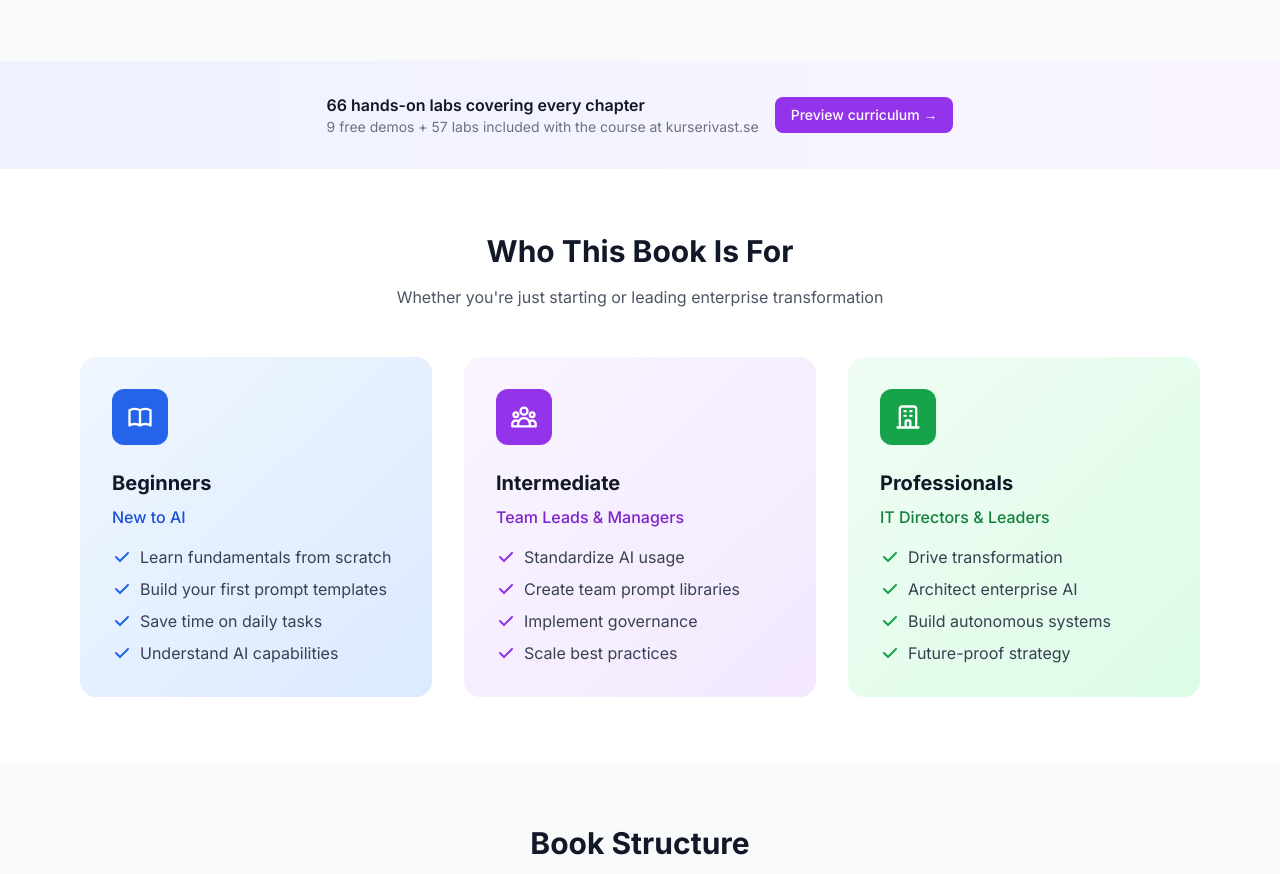
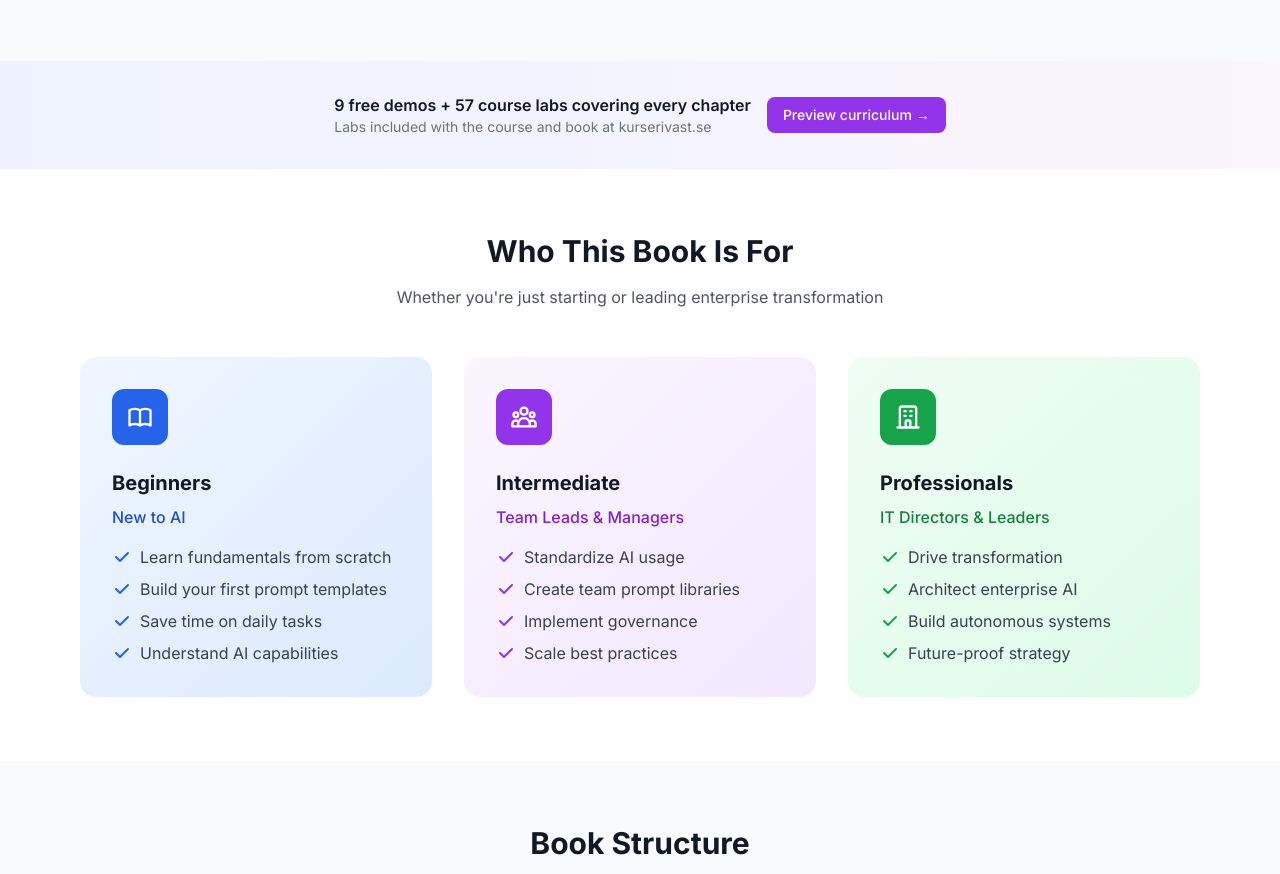
Before and after one commit to fbratten/From-Blueprint-to-Application, a plain HTML site: page index.html in a window 1280 px wide. Shown: the part 2163-3037 px from the top of the page. Drawn offline with nearby package versions, Linux system fonts and the light colour scheme.

Commit message:
fix: update main page teaser text (demos + course labs)

```diff
--- a/index.html
+++ b/index.html
@@ -224,8 +224,8 @@
         <div class="max-w-6xl mx-auto px-4 text-center">
             <a href="labs/" class="inline-flex items-center gap-4 group">
                 <div class="text-left">
-                    <p class="font-semibold text-gray-900 group-hover:text-purple-700 transition">66 hands-on labs covering every chapter</p>
-                    <p class="text-sm text-gray-500">9 free demos + 57 labs included with the course at kurserivast.se</p>
+                    <p class="font-semibold text-gray-900 group-hover:text-purple-700 transition">9 free demos + 57 course labs covering every chapter</p>
+                    <p class="text-sm text-gray-500">Labs included with the course and book at kurserivast.se</p>
                 </div>
                 <span class="bg-purple-600 text-white px-4 py-2 rounded-lg text-sm font-medium group-hover:bg-purple-700 transition flex-shrink-0">Preview curriculum &rarr;</span>
             </a>
```
